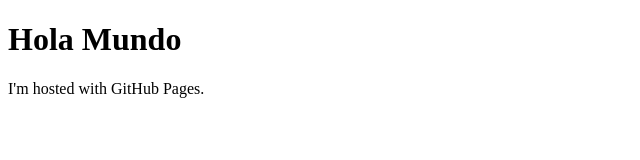
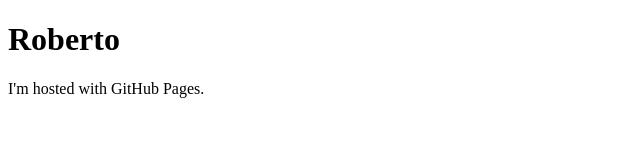
Before and after one commit to rbascur/rbascur.github.io, a plain HTML site: page index.html in a window 1280 px wide. Shown: the whole page, without its empty margins (0-640 px from the left). Drawn offline with Linux system fonts and the light colour scheme.

Commit message:
Cambio 1

```diff
--- a/index.html
+++ b/index.html
@@ -1,7 +1,7 @@
 <!DOCTYPE html>
 <html>
 <body>
-<h1>Hola Mundo</h1>
+<h1>Roberto</h1>
 <p>I'm hosted with GitHub Pages.</p>
 </body>
 </html>
```
